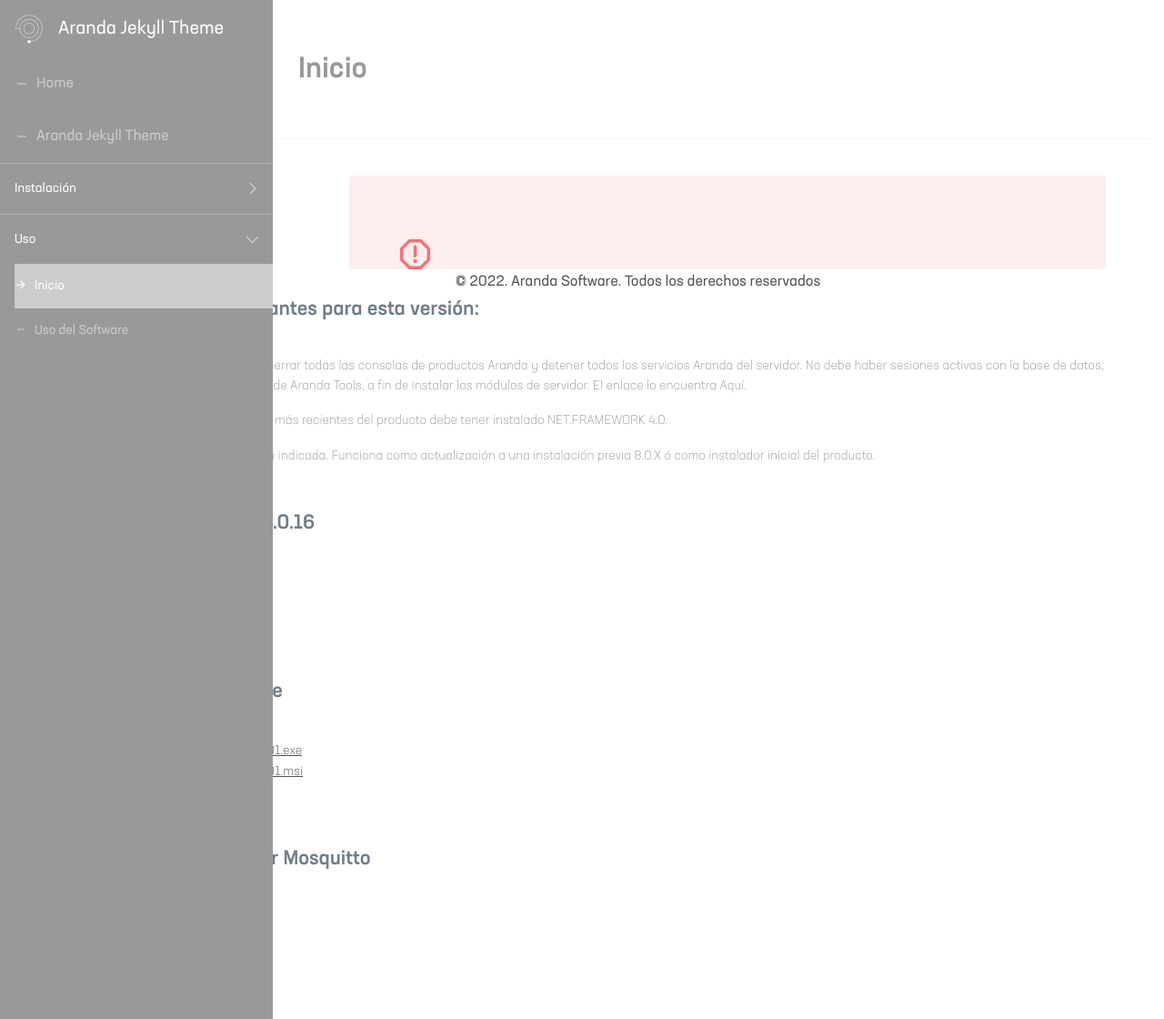
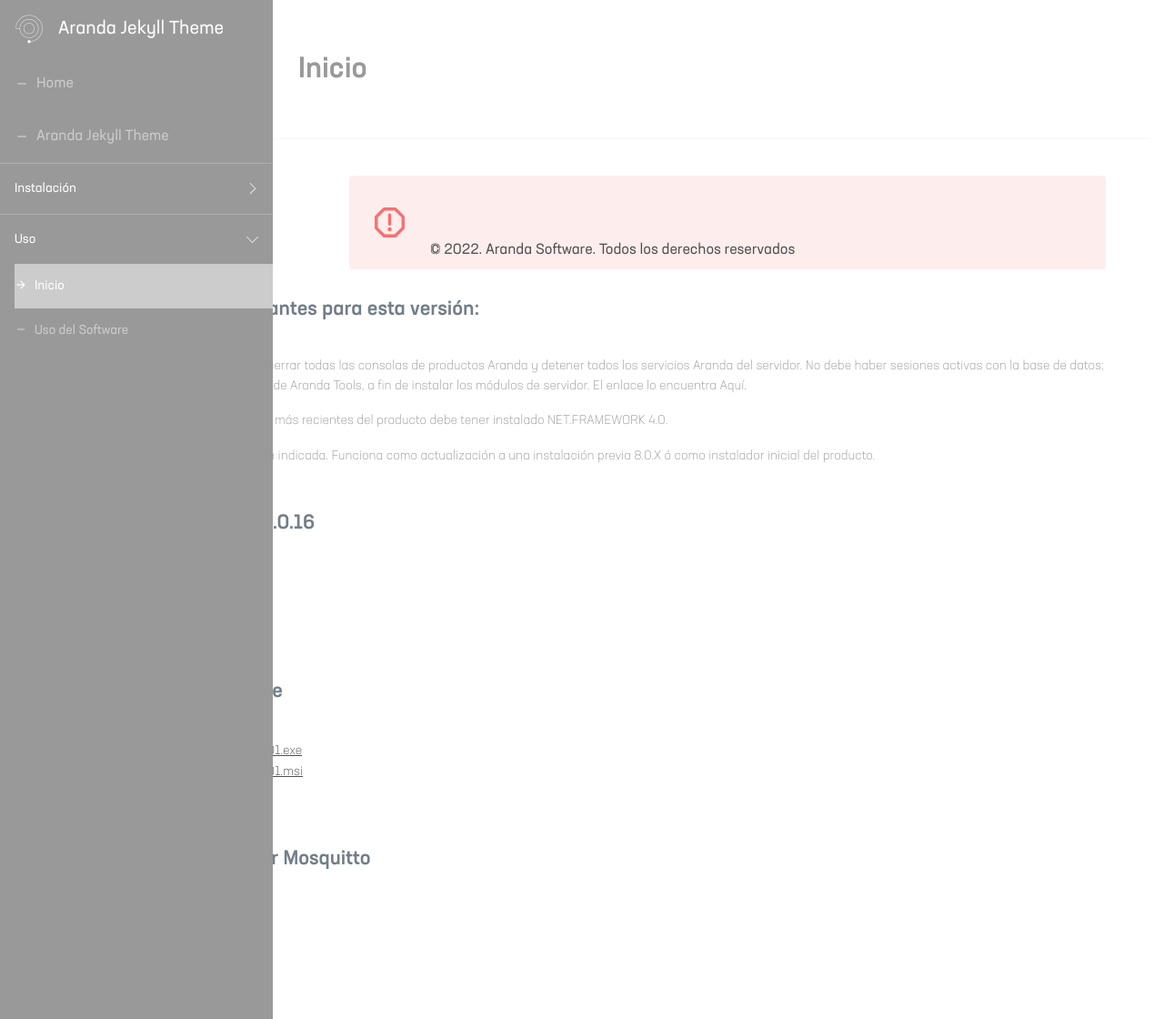
Before and after one commit to Nats85/Manuales-Aranda-Apis, a Jekyll site: the page built from docs/2.1-inicio.md, in a window 1280 px wide and 1120 px high. Shown: the whole window at 91% size. Built offline with Jekyll 4.4.1, drawn with Linux system fonts in a browser that asks for light colours.

Commit message:
Update apis.html

```diff
--- a/_layouts/apis.html
+++ b/_layouts/apis.html
@@ -17,12 +17,9 @@
 
 <post id="documentationArea" class="sg_doc">
      <div class="sg_post" id="post-content">
-         <div class="content_alert">
-           <div class="alert">
-             {% include alert_instaladores.html content="This is my note. All the content I type here is treated as a single paragraph." %}
-
-             </div>
-         </div>
-       <div class="instal">{{ content }}</div>
+          <div class="content_alert">
+             {% include alert_instaladores.html %}
+          </div>
+        <div class="instal">{{ content }}</div>
      </div>
 </post>
```
